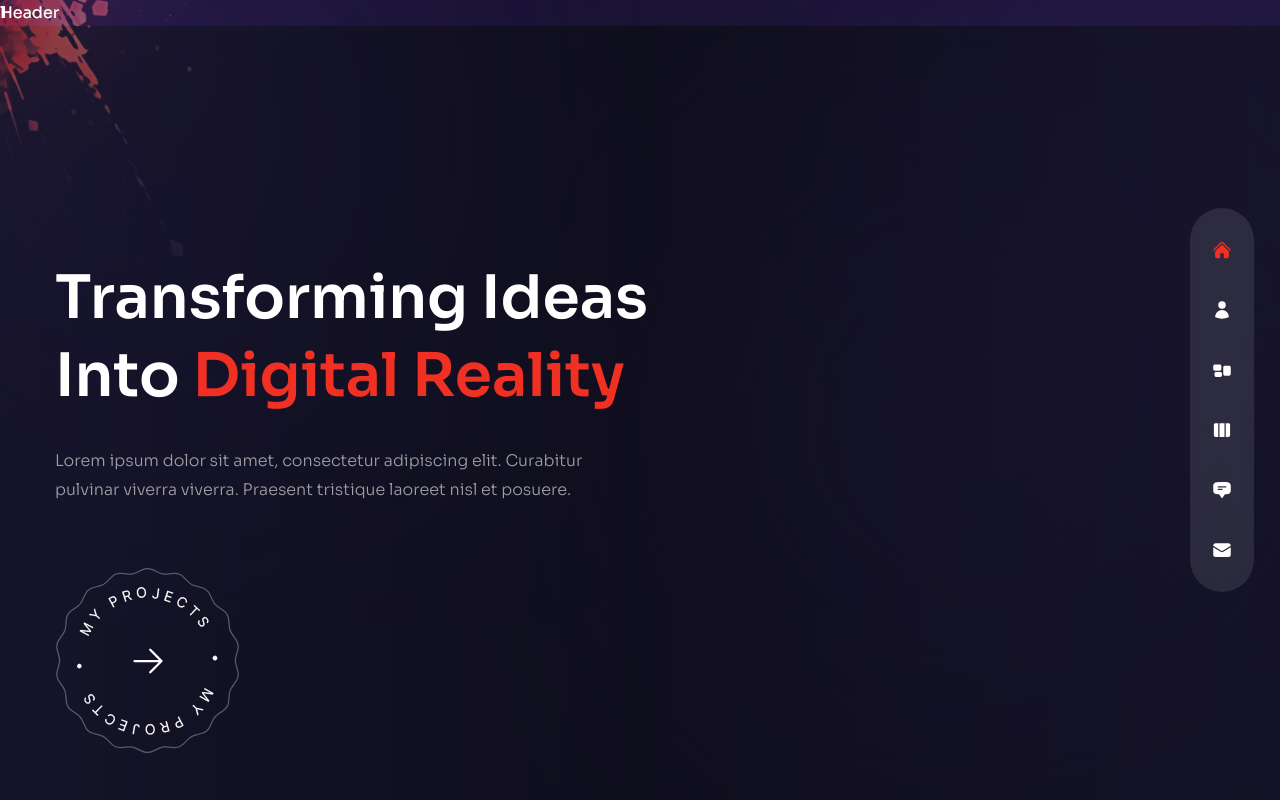
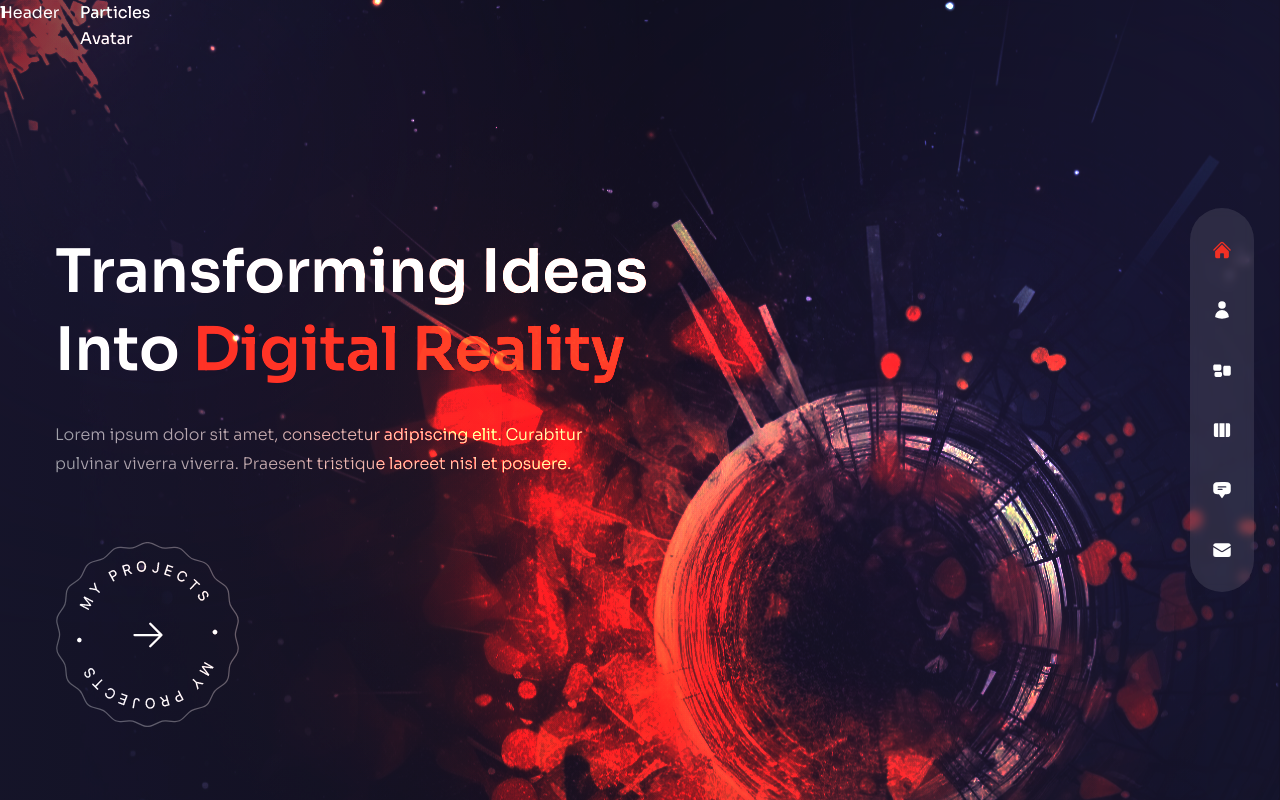
Before and after one commit to AlpiYeah/Personal-Portfolio, a Next.js app: page / in a window 1280 px wide. Built offline with nearby package versions, Linux system fonts and the light colour scheme.

Commit message:
added and blended new background image

```diff
--- a/components/Header.js
+++ b/components/Header.js
@@ -1,5 +1,5 @@
 const Header = () => {
-  return <header>Header</header>;
+  return <header className="absolute z-30 w-full">Header</header>;
 };
 
 export default Header;
--- a/pages/index.js
+++ b/pages/index.js
@@ -45,7 +45,13 @@
           </motion.div>
         </div>
       </div>
-      <div>image</div>
+      <div className="w-[1200px] h-full absolute right-0 bottom-0">
+        <div className="bg-none xl:bg-explosion xl:bg-right xl:bg-no-repeat w-full h-full absolute mix-blend-color-dodge translate-z-0"></div>
+        <div>Particles</div>
+        <div>
+          <Avatar />
+        </div>
+      </div>
     </div>
   );
 };
```
